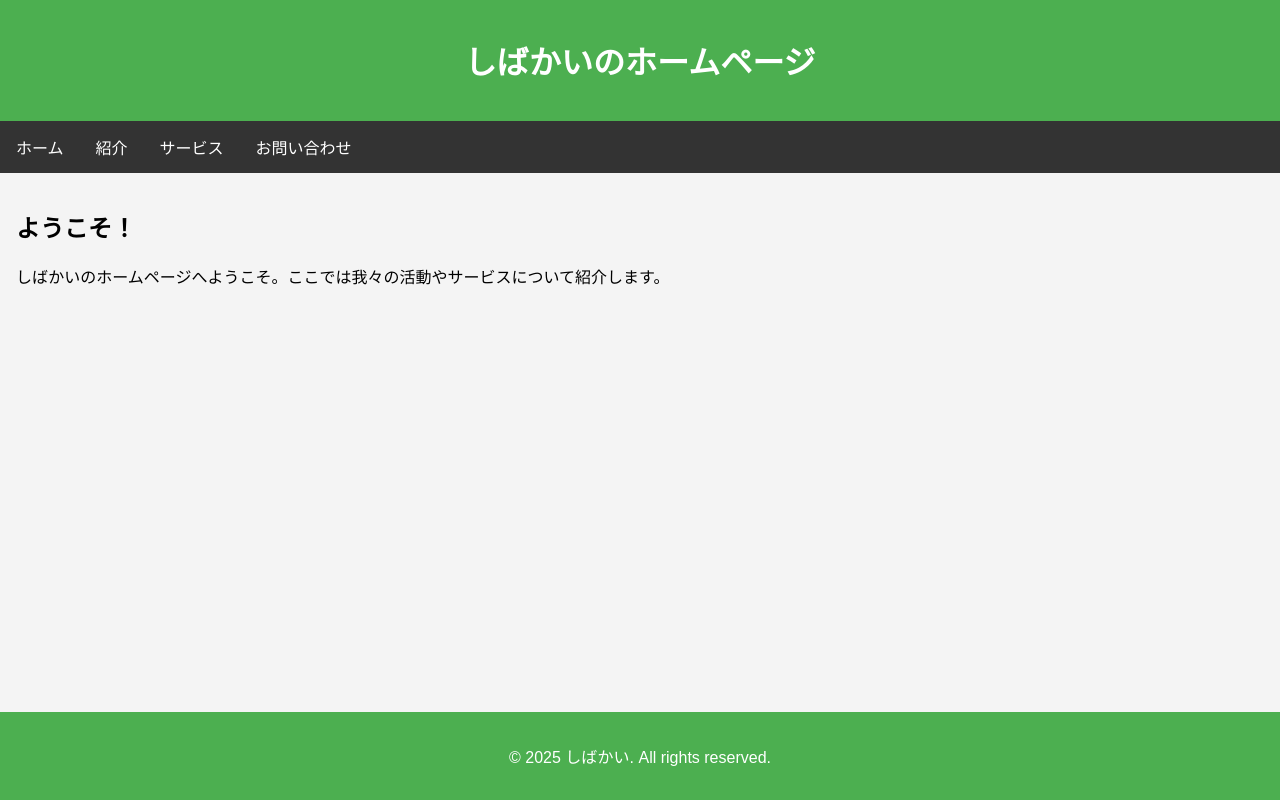
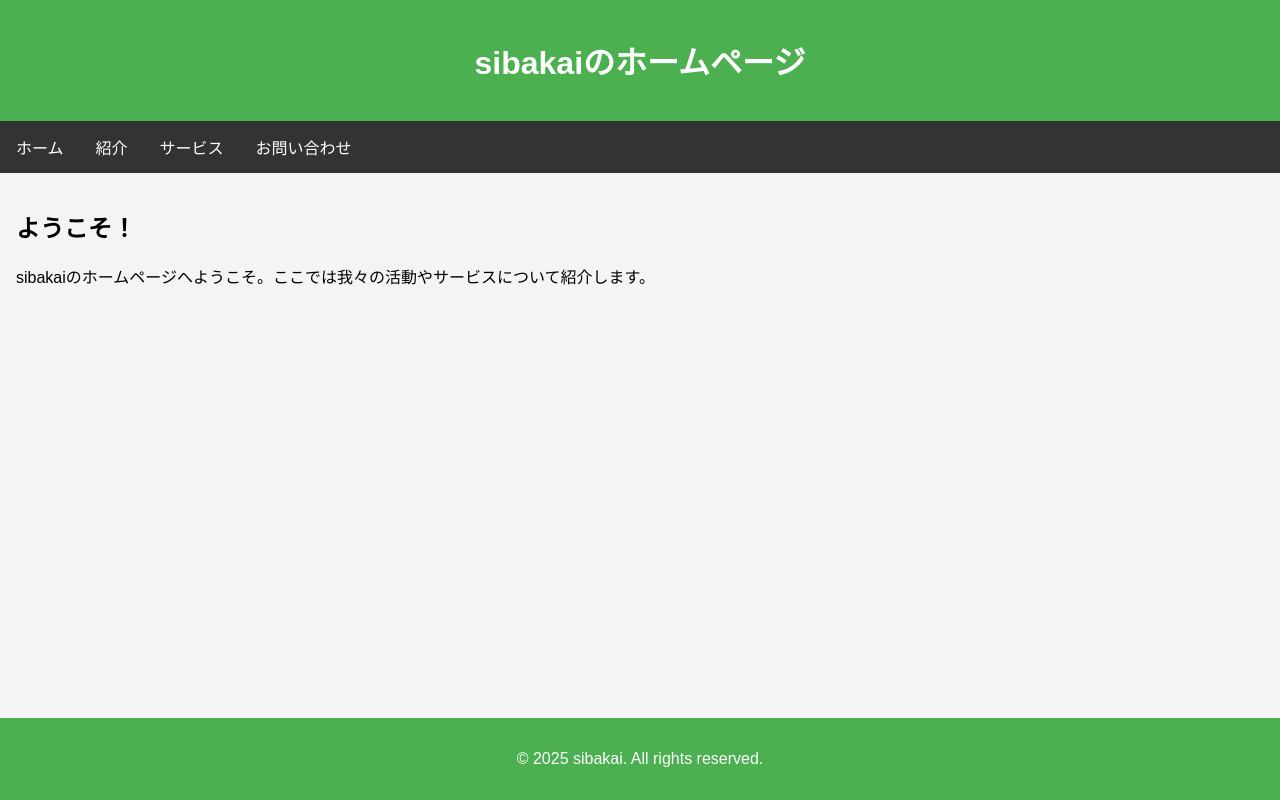
Before and after one commit to sibakai/sibakai.github.io, a plain HTML site: page index.html in a window 1280 px wide. Drawn offline with Linux system fonts and the light colour scheme.

Commit message:
Update index.html

```diff
--- a/index.html
+++ b/index.html
@@ -3,7 +3,7 @@
 <head>
     <meta charset="UTF-8">
     <meta name="viewport" content="width=device-width, initial-scale=1.0">
-    <title>しばかいのホームページ</title>
+    <title>sibakaiのホームページ</title>
     <style>
         body {
             font-family: Arial, sans-serif;
@@ -55,7 +55,7 @@
 </head>
 <body>
     <header>
-        <h1>しばかいのホームページ</h1>
+        <h1>sibakaiのホームページ</h1>
     </header>
     <nav>
         <ul>
@@ -67,10 +67,10 @@
     </nav>
     <main>
         <h2>ようこそ！</h2>
-        <p>しばかいのホームページへようこそ。ここでは我々の活動やサービスについて紹介します。</p>
+        <p>sibakaiのホームページへようこそ。ここでは我々の活動やサービスについて紹介します。</p>
     </main>
     <footer>
-        <p>&copy; 2025 しばかい. All rights reserved.</p>
+        <p>&copy; 2025 sibakai. All rights reserved.</p>
     </footer>
 </body>
 </html>
```
